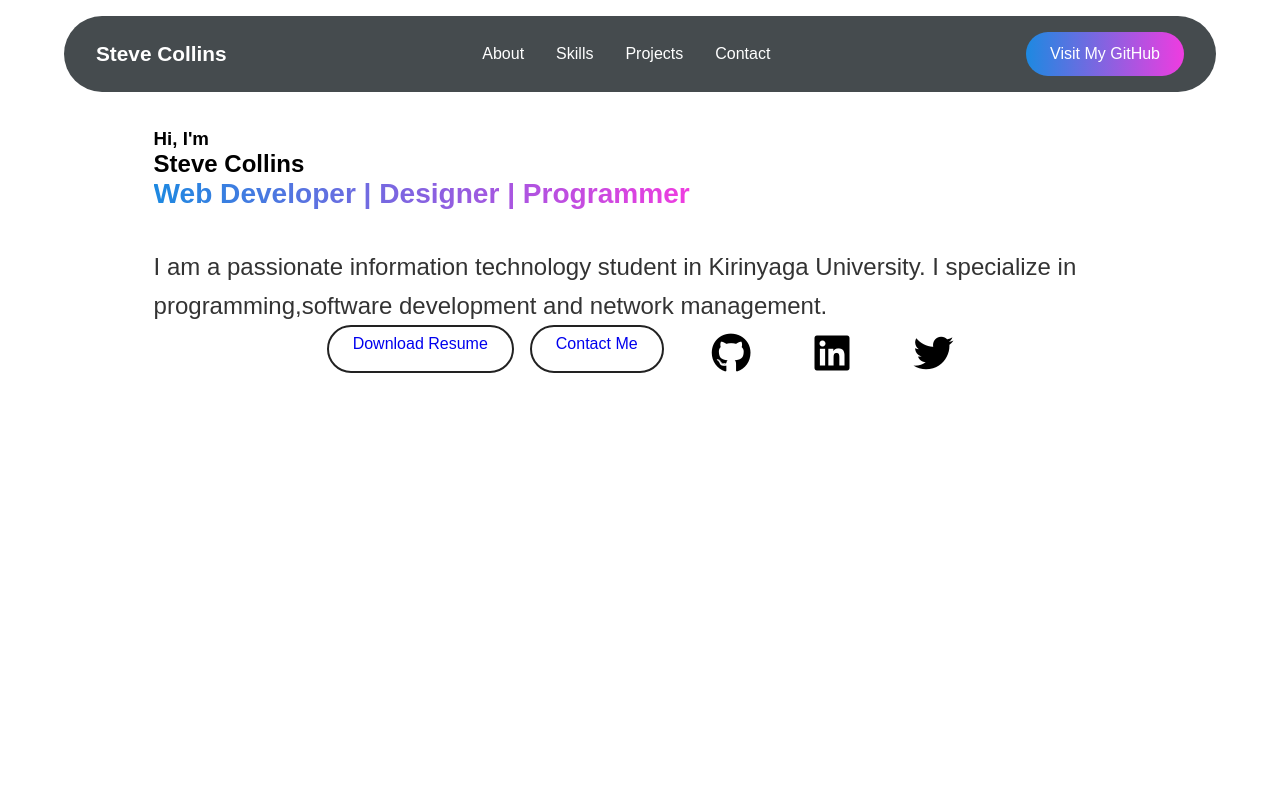
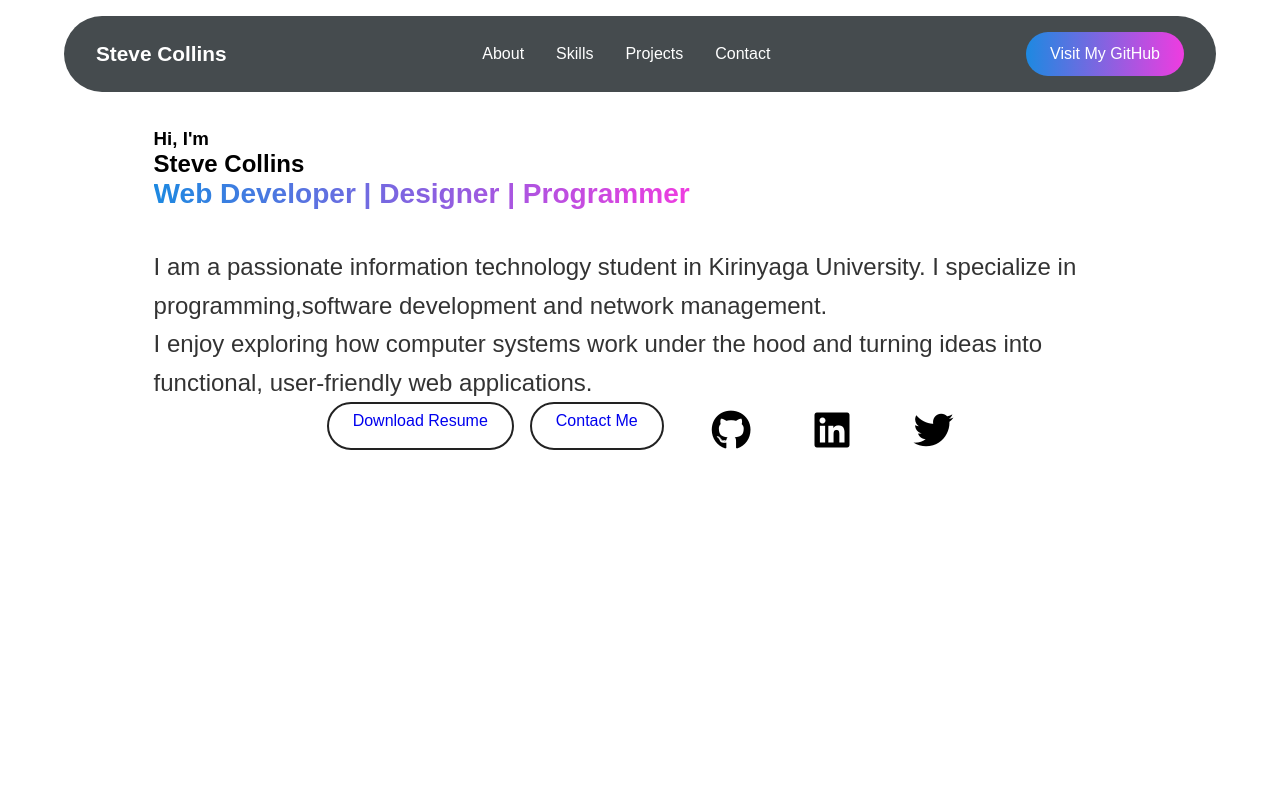
Before and after one commit to stevecollins14/my-portfolio, a plain HTML site: page index.html in a window 1280 px wide. Shown: the top 800 px of the page. Drawn offline with Linux system fonts and the light colour scheme.

Commit message:
Update about section with additional information
Added a new paragraph in the about section to describe passion for web development.

```diff
--- a/index.html
+++ b/index.html
@@ -38,6 +38,8 @@
             <h1>Steve Collins</h1>
            <h3><span>Web Developer | Designer | Programmer</span></h3>
                 <p><br>I am a passionate information technology student in Kirinyaga University. I specialize in programming,software development and network management.</p>
+                <p>I enjoy exploring how computer systems work under the hood and turning ideas into functional, user-friendly web applications.</p>
+
         </div>
         <div class="btn-group">
            <div class="btn">
```
